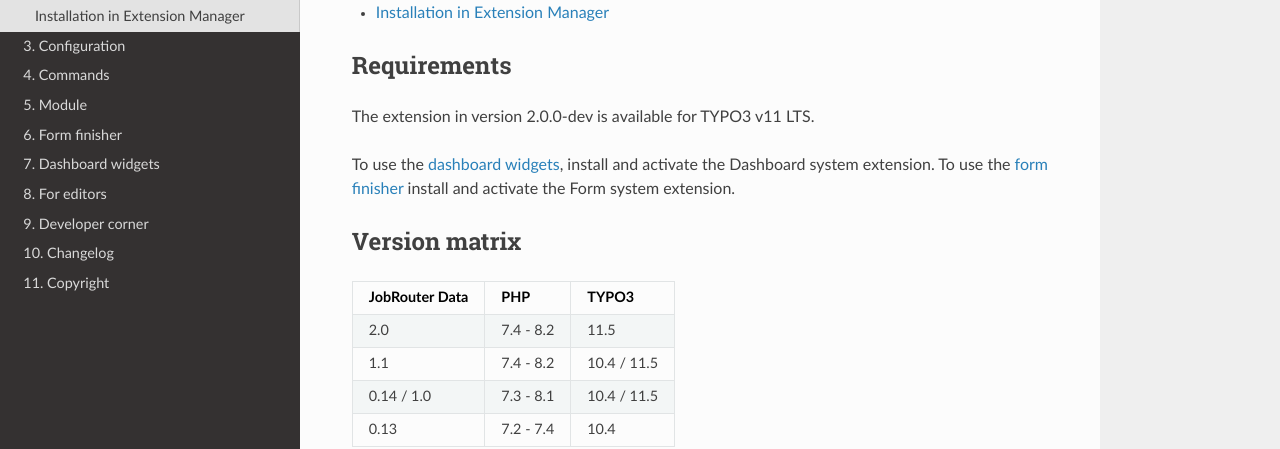
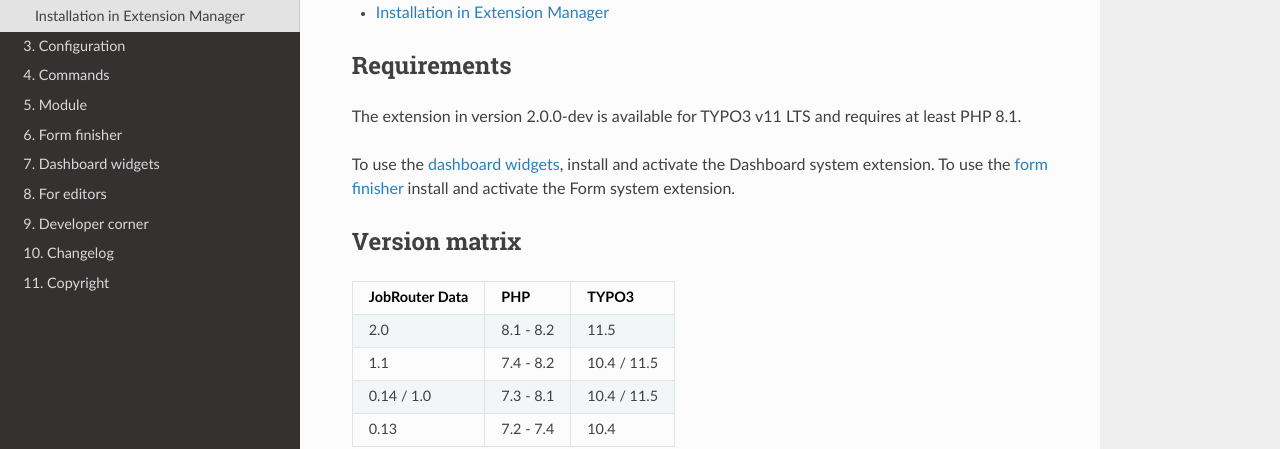
Before and after one commit to jobrouter/typo3-data, a Sphinx documentation site: the page built from Documentation/installation.rst, in a window 1280 px wide and 1315 px high. Shown: the part 279-728 px from the top of the window. Built offline with Sphinx 7.4.7 and the Read the Docs theme 2.0.0, drawn with Linux system fonts in a browser that asks for light colours.

Commit message:
[DOCS] Adjust PHP requirements

```diff
--- a/Documentation/installation.rst
+++ b/Documentation/installation.rst
@@ -18,7 +18,8 @@
 Requirements
 ============
 
-The extension in version |release| is available for TYPO3 v11 LTS.
+The extension in version |release| is available for TYPO3 v11 LTS and requires
+at least PHP 8.1.
 
 To use the :ref:`dashboard widgets <dashboard-widgets>`, install and activate
 the Dashboard system extension. To use the :ref:`form finisher <form-finisher>`
@@ -33,7 +34,7 @@
 ============== ========== ===========
 JobRouter Data PHP        TYPO3
 ============== ========== ===========
-2.0            7.4 - 8.2  11.5
+2.0            8.1 - 8.2  11.5
 -------------- ---------- -----------
 1.1            7.4 - 8.2  10.4 / 11.5
 -------------- ---------- -----------
```
